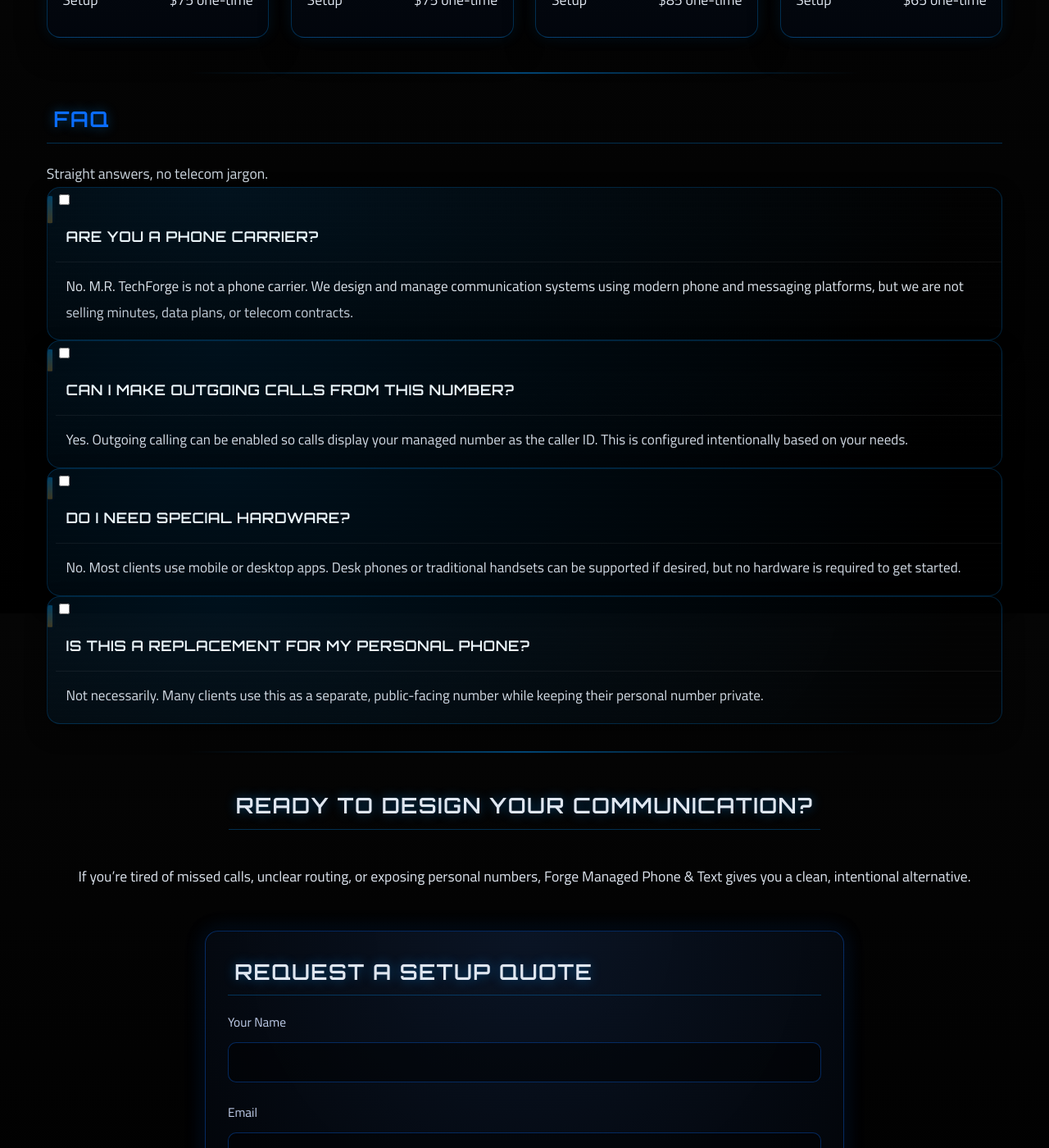
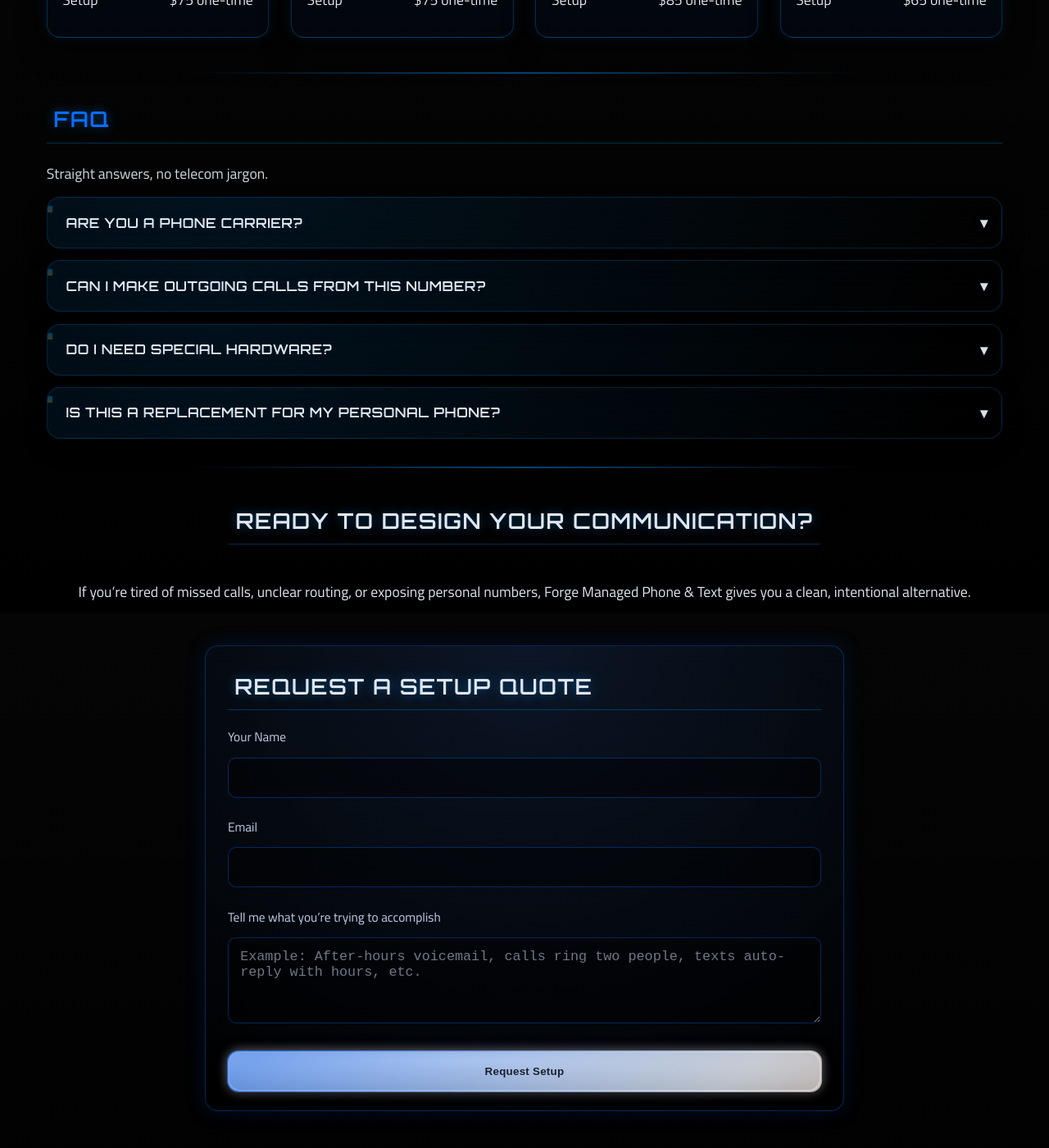
Before and after one commit to markisrt4/mrtechforge.github.io, a Jekyll site: the page built from services/forge-managed-phone-text.md, in a window 1280 px wide and 1400 px high, scrolled down 3752 px. Shown: the whole window at 82% size. Built offline with Jekyll 4.4.1, drawn with Linux system fonts in a browser that asks for light colours.

Commit message:
updated FAQ in managed phone

```diff
--- a/services/forge-managed-phone-text.md
+++ b/services/forge-managed-phone-text.md
@@ -225,56 +225,11 @@ description: "A managed phone and messaging service designed and configured by M
 
 <div class="services-divider"></div>
 
-<section class="service-section">
-  <h2 class="faq-heading">FAQ</h2>
-  <p class="faq-subtitle">Straight answers, no telecom jargon.</p>
-
-  <div class="faq-item">
-    <input type="checkbox" id="faq-fmpt-1">
-    <label class="faq-question" for="faq-fmpt-1">Are you a phone carrier?</label>
-    <div class="faq-answer">
-      <p>
-        No. M.R. TechForge is not a phone carrier.
-        We design and manage communication systems using modern phone and messaging platforms,
-        but we are not selling minutes, data plans, or telecom contracts.
-      </p>
-    </div>
-  </div>
-
-  <div class="faq-item">
-    <input type="checkbox" id="faq-fmpt-2">
-    <label class="faq-question" for="faq-fmpt-2">Can I make outgoing calls from this number?</label>
-    <div class="faq-answer">
-      <p>
-        Yes. Outgoing calling can be enabled so calls display your managed number as the caller ID.
-        This is configured intentionally based on your needs.
-      </p>
-    </div>
-  </div>
-
-  <div class="faq-item">
-    <input type="checkbox" id="faq-fmpt-3">
-    <label class="faq-question" for="faq-fmpt-3">Do I need special hardware?</label>
-    <div class="faq-answer">
-      <p>
-        No. Most clients use mobile or desktop apps.
-        Desk phones or traditional handsets can be supported if desired,
-        but no hardware is required to get started.
-      </p>
-    </div>
-  </div>
-
-  <div class="faq-item">
-    <input type="checkbox" id="faq-fmpt-4">
-    <label class="faq-question" for="faq-fmpt-4">Is this a replacement for my personal phone?</label>
-    <div class="faq-answer">
-      <p>
-        Not necessarily. Many clients use this as a separate, public-facing number
-        while keeping their personal number private.
-      </p>
-    </div>
-  </div>
-</section>
+{% include faq-section.html
+  category="managed-phone-text"
+  title="FAQ"
+  subtitle="Straight answers, no telecom jargon."
+%}
 
 <div class="services-divider"></div>
 
```
